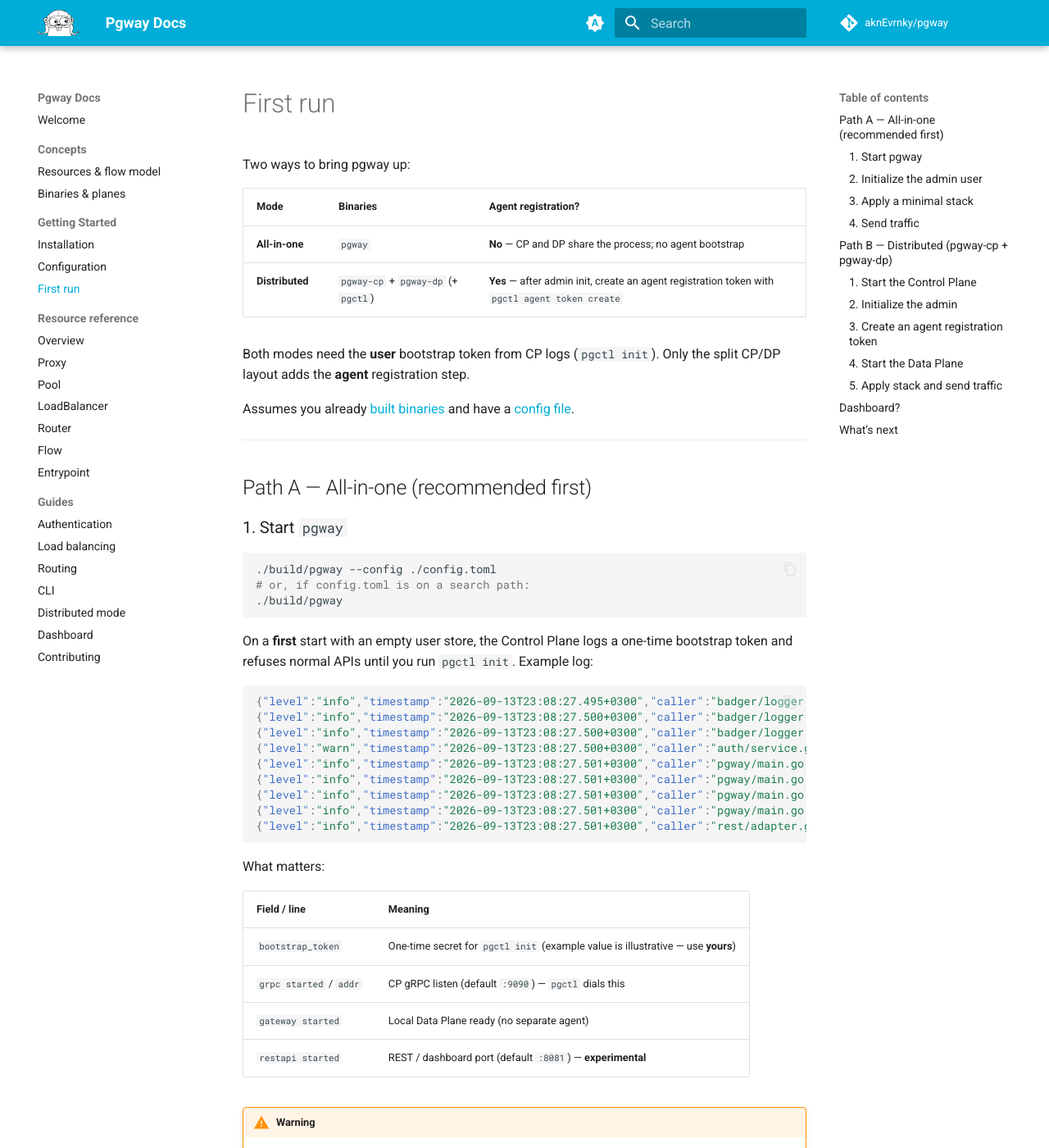
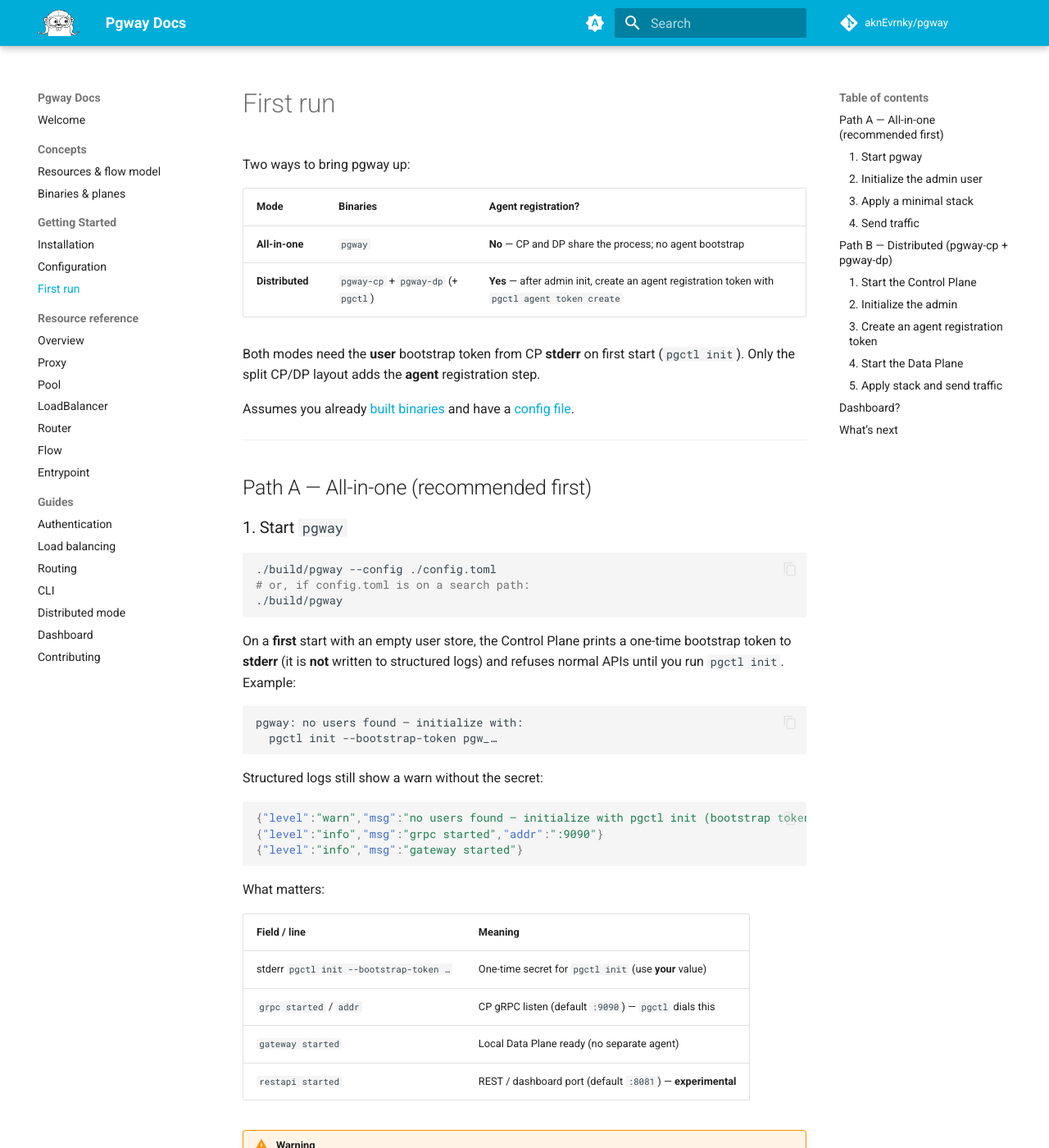
Before and after one commit to aknEvrnky/pgway-docs, an MkDocs documentation site: the page built from docs/getting-started/first-run.md, in a window 1280 px wide and 1400 px high. Shown: the whole window at 82% size. Built offline with MkDocs 1.6.1 and Material for MkDocs 9.7.7, drawn with Linux system fonts in a browser that asks for light colours; comment, search, counter and statistics services are not loaded; some of the changed text lies outside the part shown.

Commit message:
docs: bootstrap token on stderr; host match strips port
Align first-run/auth/CLI with stderr bootstrap tokens and document host/host_suffix port stripping.

````diff
--- a/docs/getting-started/first-run.md
+++ b/docs/getting-started/first-run.md
@@ -7,7 +7,7 @@
 | **All-in-one** | `pgway` | **No** — CP and DP share the process; no agent bootstrap |
 | **Distributed** | `pgway-cp` + `pgway-dp` (+ `pgctl`) | **Yes** — after admin init, create an agent registration token with `pgctl agent token create` |
 
-Both modes need the **user** bootstrap token from CP logs (`pgctl init`). Only the split CP/DP layout adds the **agent** registration step.
+Both modes need the **user** bootstrap token from CP **stderr** on first start (`pgctl init`). Only the split CP/DP layout adds the **agent** registration step.
 
 Assumes you already [built binaries](installation.md) and have a [config file](configuration.md).
 
@@ -23,25 +23,26 @@
 ./build/pgway
 ```
 
-On a **first** start with an empty user store, the Control Plane logs a one-time bootstrap token and refuses normal APIs until you run `pgctl init`. Example log:
+On a **first** start with an empty user store, the Control Plane prints a one-time bootstrap token to **stderr** (it is **not** written to structured logs) and refuses normal APIs until you run `pgctl init`. Example:
+
+```text
+pgway: no users found — initialize with:
+  pgctl init --bootstrap-token pgw_…
+```
+
+Structured logs still show a warn without the secret:
 
 ```json
-{"level":"info","timestamp":"2026-09-13T23:08:27.495+0300","caller":"badger/logger.go:19","msg":"All 0 tables opened in 0s\n","pid":74639}
-{"level":"info","timestamp":"2026-09-13T23:08:27.500+0300","caller":"badger/logger.go:19","msg":"Discard stats nextEmptySlot: 0\n","pid":74639}
-{"level":"info","timestamp":"2026-09-13T23:08:27.500+0300","caller":"badger/logger.go:19","msg":"Set nextTxnTs to 0","pid":74639}
-{"level":"warn","timestamp":"2026-09-13T23:08:27.500+0300","caller":"auth/service.go:71","msg":"no users found — initialize with: pgctl init --bootstrap-token <token>","pid":74639,"bootstrap_token":"pgw_fOX1Oyq44fJzKapmOcuVM5um97MsLhlyG_UHnFNuKGQ"}
-{"level":"info","timestamp":"2026-09-13T23:08:27.501+0300","caller":"pgway/main.go:118","msg":"grpc started","pid":74639,"addr":":9090"}
-{"level":"info","timestamp":"2026-09-13T23:08:27.501+0300","caller":"pgway/main.go:123","msg":"gateway started","pid":74639}
-{"level":"info","timestamp":"2026-09-13T23:08:27.501+0300","caller":"pgway/main.go:128","msg":"restapi started","pid":74639}
-{"level":"info","timestamp":"2026-09-13T23:08:27.501+0300","caller":"pgway/main.go:133","msg":"event consumer started","pid":74639}
-{"level":"info","timestamp":"2026-09-13T23:08:27.501+0300","caller":"rest/adapter.go:33","msg":"starting rest server","pid":74639,"addr":":8081"}
+{"level":"warn","msg":"no users found — initialize with pgctl init (bootstrap token written to stderr only)", ...}
+{"level":"info","msg":"grpc started","addr":":9090"}
+{"level":"info","msg":"gateway started"}
 ```
 
 What matters:
 
 | Field / line | Meaning |
 |--------------|---------|
-| `bootstrap_token` | One-time secret for `pgctl init` (example value is illustrative — use **yours**) |
+| stderr `pgctl init --bootstrap-token …` | One-time secret for `pgctl init` (use **your** value) |
 | `grpc started` / `addr` | CP gRPC listen (default `:9090`) — `pgctl` dials this |
 | `gateway started` | Local Data Plane ready (no separate agent) |
 | `restapi started` | REST / dashboard port (default `:8081`) — **experimental** |
@@ -54,7 +55,7 @@
 ### 2. Initialize the admin user
 
 ```bash
-./build/pgctl init --bootstrap-token 'pgw_…'   # paste the token from the log
+./build/pgctl init --bootstrap-token 'pgw_…'   # paste the token from stderr
 ```
 
 This creates the first admin and stores a session under `~/.pgctl/credentials`. Later:
@@ -154,7 +155,7 @@
 ./build/pgway-cp --config ./cp.toml
 ```
 
-Look for the same `bootstrap_token` warn line and `grpc started` (there is no local `gateway started` on CP-only).
+Look for the stderr bootstrap-token line and `grpc started` (there is no local `gateway started` on CP-only).
 
 ### 2. Initialize the admin
 
--- a/docs/guides/authentication.md
+++ b/docs/guides/authentication.md
@@ -5,7 +5,7 @@
 ```mermaid
 flowchart TB
   subgraph users [Operators]
-    Log[CP log bootstrap_token] --> Init[pgctl init]
+    Log[CP stderr bootstrap token] --> Init[pgctl init]
     Init --> Cred[~/.pgctl/credentials]
     Login[pgctl login] --> Cred
     Cred --> Apply[pgctl apply / get / user / agent]
@@ -42,7 +42,7 @@
 
 | Token | Who creates it | Who consumes it | Lifetime |
 |-------|----------------|-----------------|----------|
-| **Bootstrap token** | CP log when **no users** exist | `pgctl init` | One-shot; new value if you restart before init |
+| **Bootstrap token** | CP **stderr** when **no users** exist | `pgctl init` | One-shot; new value if you restart before init |
 | **User session token** | `pgctl init` / `pgctl login` | `pgctl` → CP | Default `token_ttl` (e.g. `720h`); optional `--no-expiry` |
 | **Agent registration token** | `pgctl agent token create` | `pgway-dp` **first** Register | Single-use; default TTL `auth.registration_token_ttl` |
 | **Agent token** | Issued at Register | `pgway-dp` (persisted) | Sliding `agent_token_ttl`; extended on heartbeat |
@@ -55,11 +55,11 @@
 ### Bootstrap (empty install)
 
 1. Start `pgway` or `pgway-cp` with empty Badger user store.
-2. Read `bootstrap_token` from the warn log line.
+2. Copy the bootstrap token from **stderr** (`pgway: no users found — initialize with:`).
 3. Run:
 
 ```bash
-./build/pgctl init --bootstrap-token '<token-from-log>'
+./build/pgctl init --bootstrap-token '<token-from-stderr>'
 ```
 
 Creates the first **admin**, issues a session token, writes `~/.pgctl/credentials`.
````
Also changed, not shown: docs/guides/cli.md (+1 -1 lines), docs/guides/routing.md (+1 -1 lines), docs/reference/router.md (+1 -1 lines).
